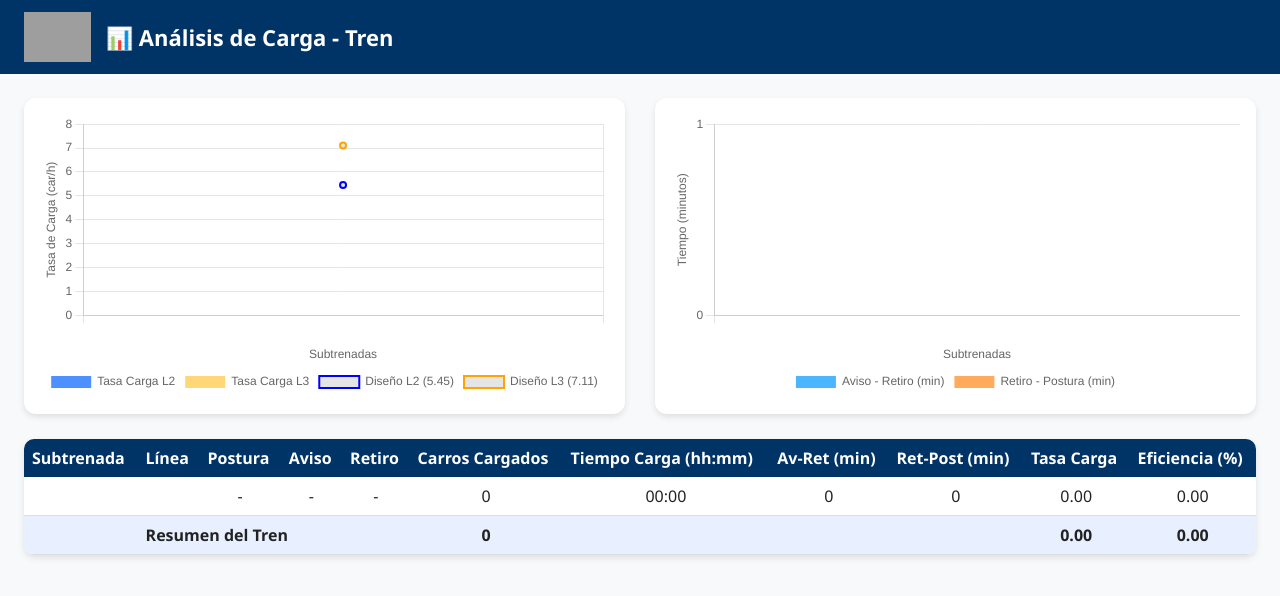
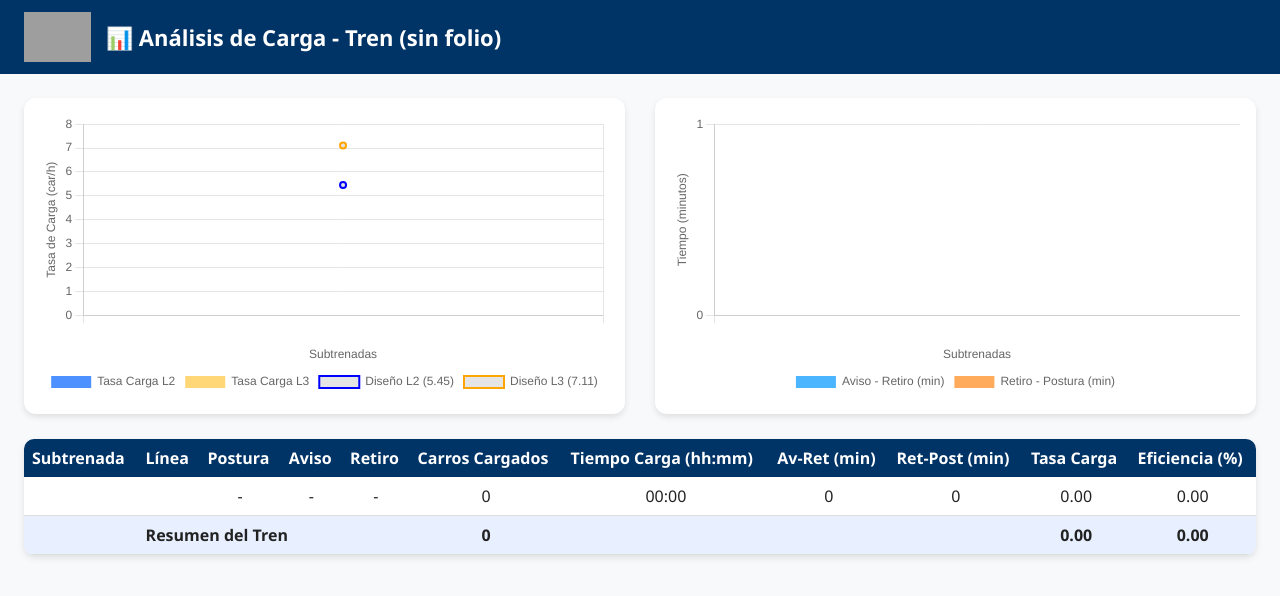
Before and after one commit to Linhartwa/fepasa-dashboard, a website: page index.html in a window 1280 px wide. Drawn offline with nearby package versions, Linux system fonts and the light colour scheme; grey boxes are pictures that could not be loaded.

Commit message:
index.html

```diff
--- a/index.html
+++ b/index.html
@@ -131,21 +131,19 @@
     };
 
     const tren = params.get("tren") || "";
-    const folio = params.get("folio") || ""; // ✅ NUEVA LÍNEA
+    const folio = params.get("folio") || "";
     const subtrenadas = parseTextList(params.get("subtrenadas"));
     const lineas = parseTextList(params.get("linea"));
     const postura = parseTextList(params.get("postura"));
     const aviso = parseTextList(params.get("aviso"));
     const retiro = parseTextList(params.get("retiro"));
     const cargados = parseNumList(params.get("cargados"));
-    const tiempoCarga = parseNumList(params.get("tiempoCarga"));
     const avisoRetiro = parseNumList(params.get("avisoRetiro"));
     const avisoPostura = parseNumList(params.get("avisoPostura"));
     const tasaCarga = parseNumList(params.get("tasaCarga"));
     const eficiencia = parseNumList(params.get("eficiencia"));
 
-    // ✅ Modificada: muestra el FOLIO si existe
-    document.getElementById("titulo").innerText = `📊 Análisis de Carga - Tren ${tren}${folio ? " (" + folio + ")" : ""}`;
+    document.getElementById("titulo").innerText = `📊 Análisis de Carga - Tren ${tren} (${folio || "sin folio"})`;
 
     const formatDateTime = (dt) => {
       if (!dt || dt === "null" || dt === "") return "-";
@@ -160,6 +158,16 @@
       });
     };
 
+    // 🔹 Calcular tiempo de carga (postura - aviso)
+    const calcularTiempoCarga = (inicio, fin) => {
+      if (!inicio || !fin) return 0;
+      const start = new Date(inicio);
+      const end = new Date(fin);
+      const diffMs = end - start;
+      return diffMs > 0 ? diffMs / 60000 : 0; // minutos
+    };
+
+    // 🔹 Formato hh:mm
     const formatTimeHHMM = (minutes) => {
       const h = Math.floor(minutes / 60);
       const m = Math.floor(minutes % 60);
@@ -170,8 +178,9 @@
     let totalCarros = 0, promTasa = 0, promEficiencia = 0;
 
     for (let i = 0; i < subtrenadas.length; i++) {
+      const minutosCarga = calcularTiempoCarga(postura[i], aviso[i]);
+
       const fila = document.createElement("tr");
-
       const datos = [
         subtrenadas[i] || "",
         lineas[i] || "",
@@ -179,7 +188,7 @@
         formatDateTime(aviso[i]),
         formatDateTime(retiro[i]),
         cargados[i] || 0,
-        formatTimeHHMM(tiempoCarga[i] || 0),  // ⏱ en formato hh:mm
+        formatTimeHHMM(minutosCarga),
         Math.round(avisoRetiro[i] || 0),
         Math.round(avisoPostura[i] || 0),
         (tasaCarga[i] || 0).toFixed(2),
@@ -202,7 +211,7 @@
     if (subtrenadas.length > 0) {
       const filaResumen = document.createElement("tr");
       filaResumen.innerHTML = `
-        <td colspan="5"><strong>Resumen del Tren ${tren}${folio ? " (" + folio + ")" : ""}</strong></td>
+        <td colspan="5"><strong>Resumen del Tren ${tren}</strong></td>
         <td>${totalCarros.toFixed(0)}</td>
         <td colspan="3"></td>
         <td>${(promTasa / subtrenadas.length).toFixed(2)}</td>
@@ -306,23 +315,7 @@
           x: { title: { display: true, text: "Subtrenadas" } }
         }
       },
-      plugins: [{
-        id: 'mostrarValoresTiempos',
-        afterDatasetsDraw(chart) {
-          const { ctx } = chart;
-          chart.data.datasets.forEach((dataset, i) => {
-            chart.getDatasetMeta(i).data.forEach((bar, index) => {
-              const value = dataset.data[index];
-              if (value && value > 0) {
-                ctx.fillStyle = '#000';
-                ctx.font = 'bold 12px Segoe UI';
-                ctx.textAlign = 'center';
-                ctx.fillText(Math.round(value), bar.x, bar.y - 5);
-              }
-            });
-          });
-        }
-      }]
+      plugins: [mostrarValores]
     });
   </script>
 </body>
```
